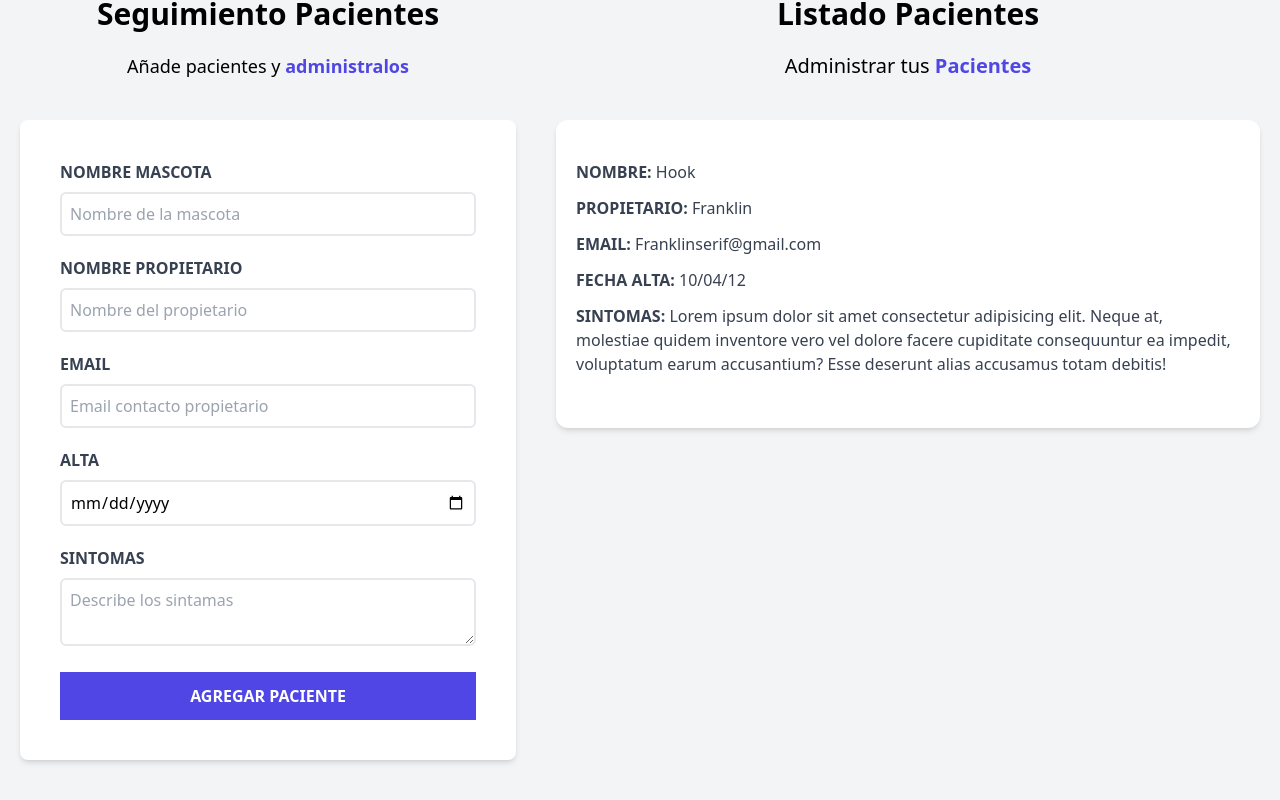
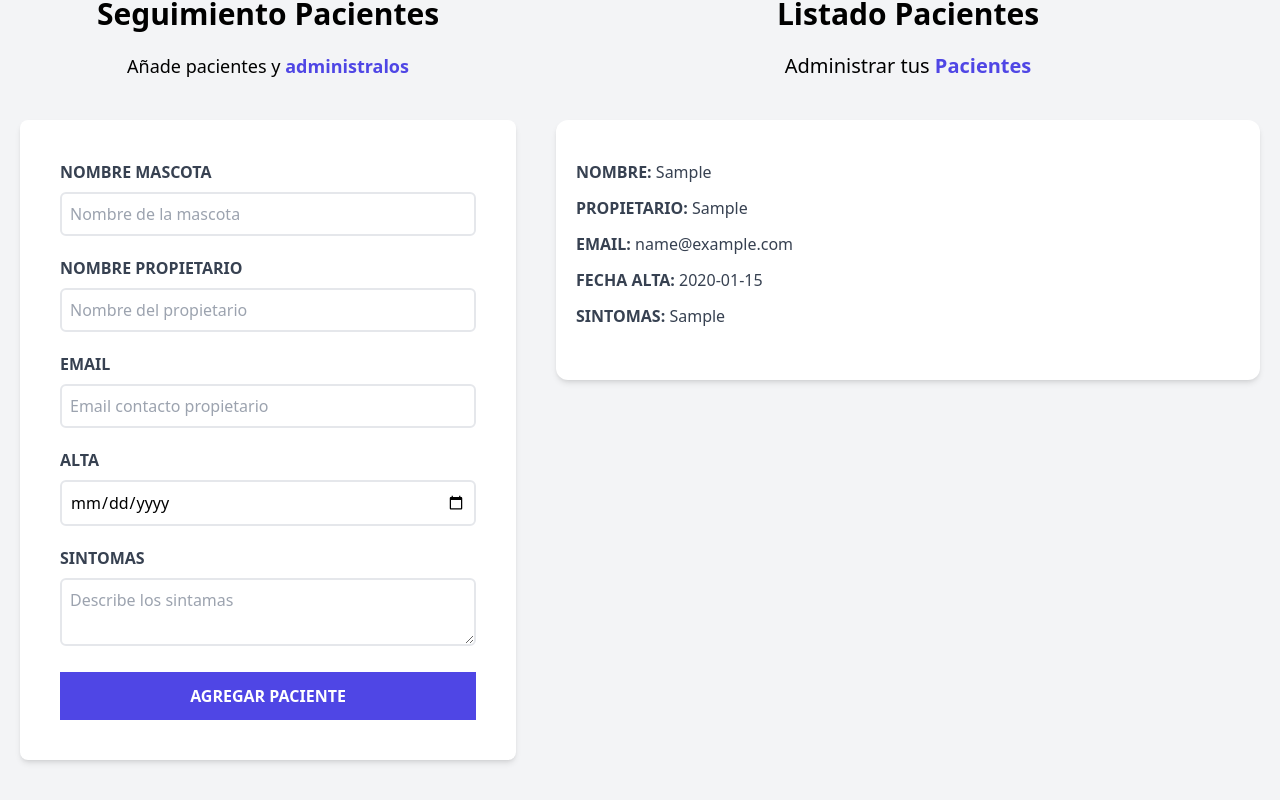
Before and after one commit to franklinserif/citas-react, a React (Vite) app: page / in a window 1280 px wide. Both pictures are taken after typing "Sample", "Sample", "name@example.com", "2020-01-15", "Sample" into the empty fields and a click on the input "Agregar paciente". Shown: the part 228-1028 px from the top of the page. Built offline with nearby package versions, Linux system fonts and the light colour scheme.

Commit message:
patient info added in Patient component

```diff
--- a/src/components/Patient.jsx
+++ b/src/components/Patient.jsx
@@ -1,32 +1,29 @@
 import PropTypes from 'prop-types';
 
 const Patient = ({ patient }) => {
+  const { name, owner, email, discharged, symptom } = patient;
+
   return (
     <div className="m-5 bg-white shadow-md px-5 py-10 rounded-xl">
       <p className="font-bold mb-3 text-gray-700 uppercase">
         Nombre:
-        <span className="font-normal normal-case"> Hook</span>
+        <span className="font-normal normal-case"> {name}</span>
       </p>
       <p className="font-bold mb-3 text-gray-700 uppercase">
         Propietario:
-        <span className="font-normal normal-case"> Franklin</span>
+        <span className="font-normal normal-case"> {owner}</span>
       </p>
       <p className="font-bold mb-3 text-gray-700 uppercase">
         Email:
-        <span className="font-normal normal-case"> Franklinserif@gmail.com</span>
+        <span className="font-normal normal-case"> {email}</span>
       </p>
       <p className="font-bold mb-3 text-gray-700 uppercase">
         Fecha Alta:
-        <span className="font-normal normal-case"> 10/04/12</span>
+        <span className="font-normal normal-case"> {discharged}</span>
       </p>
       <p className="font-bold mb-3 text-gray-700 uppercase">
         Sintomas:
-        <span className="font-normal normal-case">
-          {' '}
-          Lorem ipsum dolor sit amet consectetur adipisicing elit. Neque at, molestiae quidem
-          inventore vero vel dolore facere cupiditate consequuntur ea impedit, voluptatum earum
-          accusantium? Esse deserunt alias accusamus totam debitis!
-        </span>
+        <span className="font-normal normal-case"> {symptom}</span>
       </p>
     </div>
   );
```
